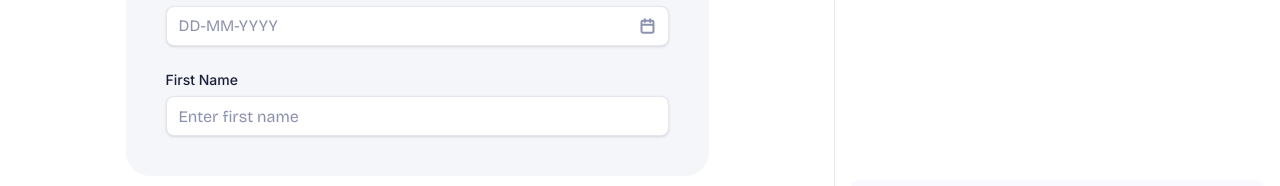
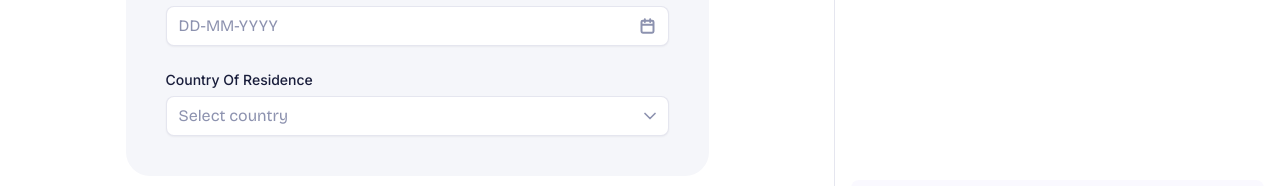
Before and after one commit to mementoAI-git/web, a Next.js app: page /onboard/profile in a window 1280 px wide. Shown: the part 520-706 px from the top of the page. Built offline with nearby package versions, Linux system fonts and the light colour scheme.

Commit message:
implementation of the select input componenet

```diff
--- a/app/globals.css
+++ b/app/globals.css
@@ -12,6 +12,8 @@
 
   --shadow-sm: 0px 1px 2px 0px rgba(16, 24, 40, 0.05);
   --shadow-btn: 0px 2px 4px -2px #00000014, 0px 4px 8px -2px #0000000A;
+  --shadow-drop-down: 2px 4px 12px 0px #00000040;
+
 
 }
 
@@ -22,7 +24,11 @@
   --color-success: var(--color-success);
   --color-grey-200: var(--color-grey-200);
   --color-grey-100: var(--color-grey-100);
-  --color-grey-300: var(--color-grey-300) --shadow-btn: var(--shadow-btn);
+  --color-grey-300: var(--color-grey-300);
+
+  --shadow-btn: var(--shadow-btn);
+  --shadow-sm: var(--shadow-sm);
+  --shadow-drop-down: var(--shadow-drop-down);
 
   --radius-lg: 8px;
 
@@ -39,3 +45,17 @@ body {
   font-size: 16px;
   font-family: var(--font-bricolage), var(--font-geist), var(--font-inter), sans-serif;
 }
+
+@layer utilities {
+  .input-container {
+    @apply flex gap-1.5 flex-col justify-start
+  }
+
+  .input-label {
+    @apply font-inter text-secondary font-medium text-sm leading-5 capitalize
+  }
+
+  .input-base {
+    @apply shadow-sm bg-white py-2 px-3 rounded-lg border border-grey-100 h-10 focus-within:border-primary focus-within:border-[1.5px]
+  }
+}
--- a/components/Form/Dateinput.tsx
+++ b/components/Form/Dateinput.tsx
@@ -1,17 +1,11 @@
 "use client"
 import { ITexinput } from "./TextInput"
 import CalendarIcon from "@/public/icon/calendar.svg"
-import { useState } from "react"
 
 export function Dateinput({ label, onChange, ...props }: ITexinput) {
-  const [show, setShow] = useState(false)
-
-  const handleClose = (state: boolean) => {
-    setShow(state)
-  }
   return (
-    <div className="flex gap-1.5 flex-col justify-start">
-      <label className="font-inter text-secondary font-medium text-sm leading-5 capitalize">{label}</label>
+    <div className="input-container">
+      <label className="input-label">{label}</label>
       <div className="bg-white flex items-center justify-between shadow-sm py-2 px-3 focus-within:border-primary focus-within:border-[1.5px] rounded-lg border border-grey-100 h-10">
         <input type="password" placeholder="DD-MM-YYYY" {...props} className="flex-1 outline-0 placeholder:text-[#000D4D73]" />
         <CalendarIcon />
--- a/components/Form/Passwordinput.tsx
+++ b/components/Form/Passwordinput.tsx
@@ -3,9 +3,9 @@ import EyesoffIcon from "@/public/icon/eye-off.svg"
 
 export function Passwordinput({ label = "Password", ...props }: ITexinput) {
   return (
-    <div className="flex gap-1.5 flex-col justify-start">
-      <label className="font-inter text-secondary font-medium text-sm leading-5">{label}</label>
-      <div className="bg-white flex items-center justify-between shadow-sm py-2 px-3 focus-within:border-primary focus-within:border-[1.5px] rounded-lg border border-grey-100 h-10">
+    <div className="input-container">
+      <label className="input-label">{label}</label>
+      <div className="input-base flex items-center justify-between">
         <input type="password" placeholder=" • • • • • • •" {...props} className="flex-1 outline-0 placeholder:text-[#000D4D73]" />
         <EyesoffIcon />
       </div>
--- /dev/null
+++ b/components/Form/Selectinput.tsx
@@ -0,0 +1,43 @@
+"use client"
+import { useState } from "react"
+import { ITexinput } from "./TextInput"
+import ChevronDownIcon from "@/public/icon/chevron-down.svg"
+
+interface IOption {
+  label: string
+  value: string
+}
+
+interface ISelect extends ITexinput {
+  label: string
+  data?: (string | IOption)[]
+}
+
+export function Selectinput({ label, onChange, data = [], ...props }: ISelect) {
+  const [value, setValue] = useState(props.value || "")
+  const [show, setShow] = useState(false)
+  return (
+    <div className="input-container">
+      <label className="input-label">{label}</label>
+      <div>
+        <div className="input-base flex items-center justify-between">
+          <input placeholder="DD-MM-YYYY" {...props} className="flex-1 outline-0 placeholder:text-[#000D4D73]" />
+          <ChevronDownIcon />
+        </div>
+        {
+          show &&
+          <div className="w-full p-2 rounded-lg max-h-50 overflow-x-hidden overflow-y-visible bg-white shadow-drop-down mt-1">
+            {
+              data.map(f => (
+                <div className="flex justify-between items-center rounded w-full py-2 px-1 bg-transparent hover:bg-[#0015800A]">
+                  Nigeria
+                  <div className="w-2.5 aspect-square bg-primary outline-1 outline-primary outline-offset-3 rounded-full" />
+                </div>
+              ))
+            }
+          </div>
+        }
+      </div>
+    </div>
+  )
+}
--- a/components/Form/TextInput.tsx
+++ b/components/Form/TextInput.tsx
@@ -6,9 +6,9 @@ export interface ITexinput extends InputHTMLAttributes<HTMLInputElement> {
 
 export function Textinput({ label, ...props }: ITexinput) {
   return (
-    <div className="flex gap-1.5 flex-col justify-start">
-      <label className="font-inter text-secondary font-medium text-sm leading-5 capitalize">{label}</label>
-      <input {...props} className={`shadow-sm bg-white focus:shadow-none py-2 px-3 outline-0 placeholder:text-[#000D4D73] focus:border-primary focus:border-[1.5px] rounded-lg border border-grey-100 h-10 ${props.className}`} />
+    <div className="input-container">
+      <label className="input-label">{label}</label>
+      <input {...props} className={`input-base outline-0 placeholder:text-[#000D4D73] focus:border-primary focus:border-[1.5px] ${props.className}`} />
     </div>
   )
 }
--- a/views/Onboard/Profile.tsx
+++ b/views/Onboard/Profile.tsx
@@ -1,5 +1,6 @@
 import { Textinput } from "@/components/Form";
 import { Dateinput } from "@/components/Form/Dateinput";
+import { Selectinput } from "@/components/Form/Selectinput";
 
 export function Profile() {
   return (
@@ -10,7 +11,7 @@ export function Profile() {
           <Textinput name="first_name" label="First name" placeholder="Enter first name" />
           <Textinput name="last_name" label="Last name" placeholder="Enter last name" />
           <Dateinput name="dob" label="Date of birth" />
-          <Textinput name="first_name" label="First name" placeholder="Enter first name" />
+          <Selectinput name="country" label="Country of residence" placeholder="Select country" />
         </form>
       </div>
       <div className="flex items-end justify-between font-geist font-bold text-base">
```
Also changed, not shown: public/icon/chevron-down.svg (added).
